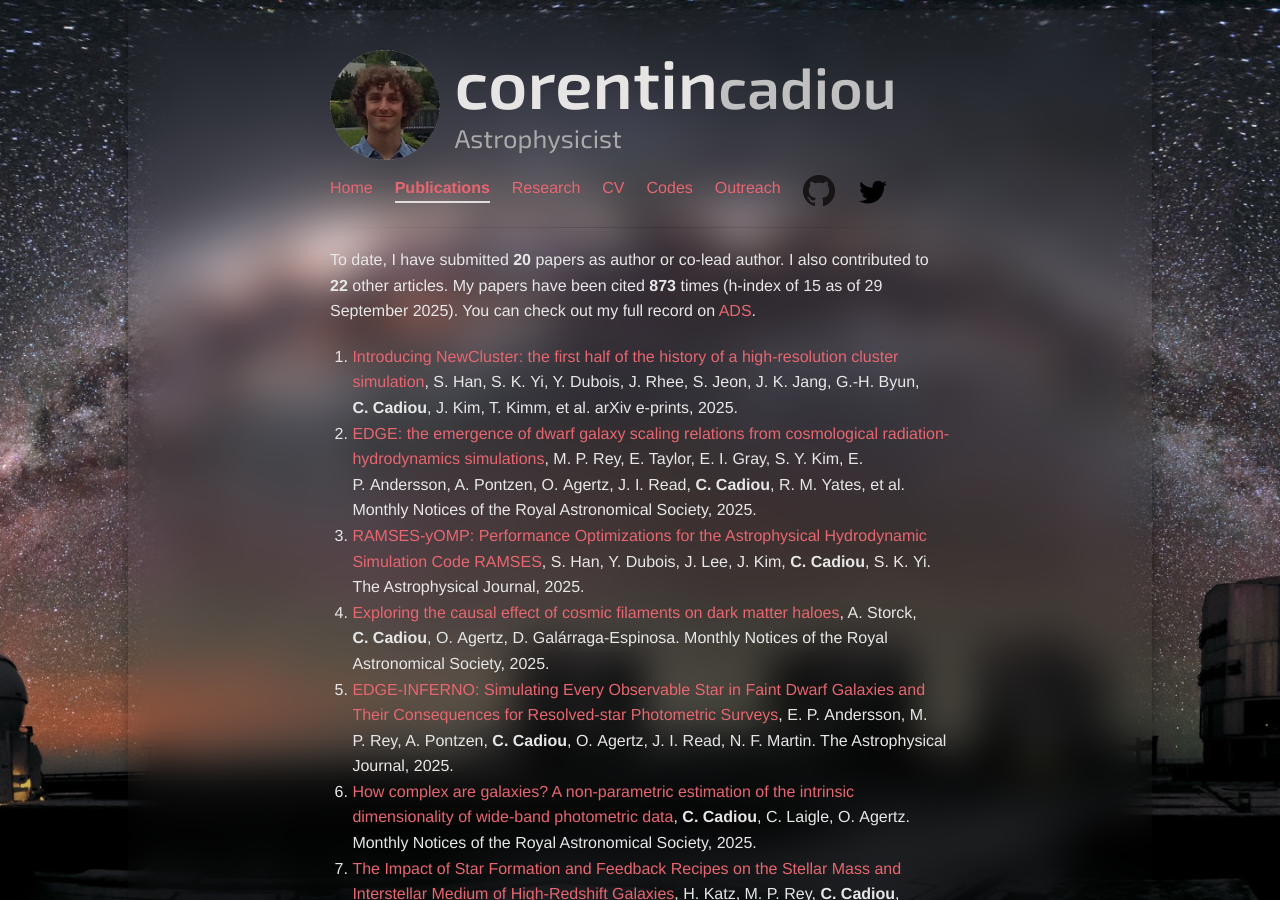
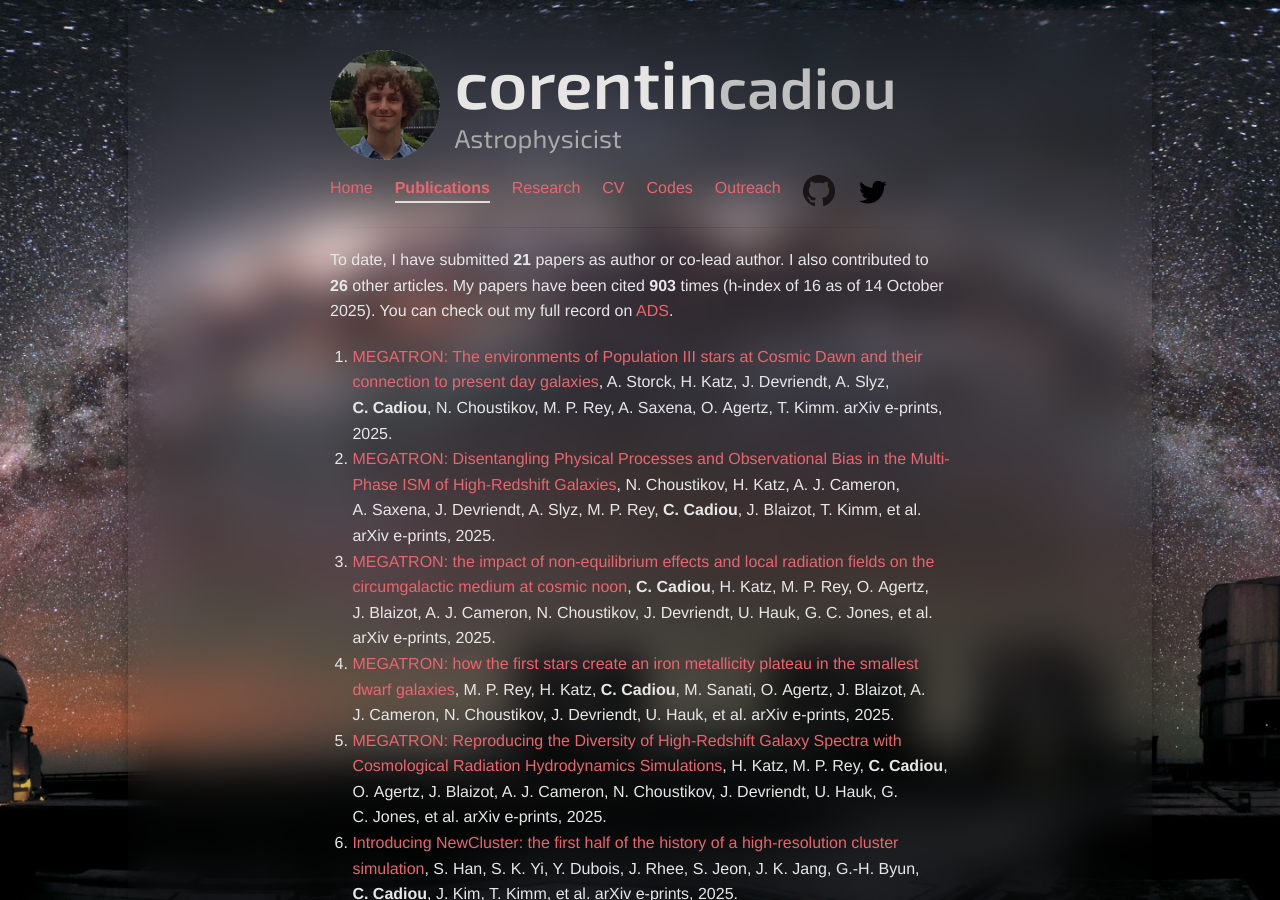
Before and after one commit to cphyc/cphyc.github.io, a Jekyll site: the page built from publications/index.html, in a window 1280 px wide and 900 px high. Built offline with Jekyll 4.4.1, drawn with Linux system fonts in a browser that asks for light colours; nearby versions of some CDN libraries.

Commit message:
Update pubs

```diff
--- a/publications/index.html
+++ b/publications/index.html
@@ -6,12 +6,204 @@ description: My Publications
 ---
 
 <p>
-  To date, I have submitted <b>20</b> papers as author or co-lead author.
-  I also contributed to <b>22</b> other articles.
-  My papers have been cited <b>873</b> times (h-index of 15 as of 29 September 2025).
+  To date, I have submitted <b>21</b> papers as author or co-lead author.
+  I also contributed to <b>26</b> other articles.
+  My papers have been cited <b>903</b> times (h-index of 16 as of 14 October 2025).
   You can check out my full record on <a href="https://ui.adsabs.harvard.edu/search/q=((author%3A%22Cadiou%2C%20C%22))%20-bibstem%3A%22zndo%22%20collection%3Aastronomy&sort=date%20desc%2C%20bibcode%20desc&p_=0" target="_blank">ADS</a>.
 </p>
 <ol>
+
+  <li>
+    <a href="https://arxiv.org/abs/2510.06853">MEGATRON: The environments of Population III stars at Cosmic Dawn and their connection to present day galaxies</a>,
+
+
+      A.&nbsp;Storck,
+
+
+      H.&nbsp;Katz,
+
+
+      J.&nbsp;Devriendt,
+
+
+      A.&nbsp;Slyz,
+
+    <b>
+      C.&nbsp;Cadiou</b>,
+
+
+      N.&nbsp;Choustikov,
+
+
+      M. P.&nbsp;Rey,
+
+
+      A.&nbsp;Saxena,
+
+
+      O.&nbsp;Agertz,
+
+
+      T.&nbsp;Kimm.
+
+    arXiv e-prints, 2025.
+  </li>
+
+  <li>
+    <a href="https://arxiv.org/abs/2510.06347">MEGATRON: Disentangling Physical Processes and Observational Bias in the Multi-Phase ISM of High-Redshift Galaxies</a>,
+
+
+      N.&nbsp;Choustikov,
+
+
+      H.&nbsp;Katz,
+
+
+      A. J.&nbsp;Cameron,
+
+
+      A.&nbsp;Saxena,
+
+
+      J.&nbsp;Devriendt,
+
+
+      A.&nbsp;Slyz,
+
+
+      M. P.&nbsp;Rey,
+
+    <b>
+      C.&nbsp;Cadiou</b>,
+
+
+      J.&nbsp;Blaizot,
+
+
+      T.&nbsp;Kimm,
+
+
+      et al.
+
+    arXiv e-prints, 2025.
+  </li>
+
+  <li>
+    <a href="https://arxiv.org/abs/2510.05667">MEGATRON: the impact of non-equilibrium effects and local radiation fields on the circumgalactic medium at cosmic noon</a>,
+
+    <b>
+      C.&nbsp;Cadiou</b>,
+
+
+      H.&nbsp;Katz,
+
+
+      M. P.&nbsp;Rey,
+
+
+      O.&nbsp;Agertz,
+
+
+      J.&nbsp;Blaizot,
+
+
+      A. J.&nbsp;Cameron,
+
+
+      N.&nbsp;Choustikov,
+
+
+      J.&nbsp;Devriendt,
+
+
+      U.&nbsp;Hauk,
+
+
+      G. C.&nbsp;Jones,
+
+
+      et al.
+
+    arXiv e-prints, 2025.
+  </li>
+
+  <li>
+    <a href="https://arxiv.org/abs/2510.05232">MEGATRON: how the first stars create an iron metallicity plateau in the smallest dwarf galaxies</a>,
+
+
+      M. P.&nbsp;Rey,
+
+
+      H.&nbsp;Katz,
+
+    <b>
+      C.&nbsp;Cadiou</b>,
+
+
+      M.&nbsp;Sanati,
+
+
+      O.&nbsp;Agertz,
+
+
+      J.&nbsp;Blaizot,
+
+
+      A. J.&nbsp;Cameron,
+
+
+      N.&nbsp;Choustikov,
+
+
+      J.&nbsp;Devriendt,
+
+
+      U.&nbsp;Hauk,
+
+
+      et al.
+
+    arXiv e-prints, 2025.
+  </li>
+
+  <li>
+    <a href="https://arxiv.org/abs/2510.05201">MEGATRON: Reproducing the Diversity of High-Redshift Galaxy Spectra with Cosmological Radiation Hydrodynamics Simulations</a>,
+
+
+      H.&nbsp;Katz,
+
+
+      M. P.&nbsp;Rey,
+
+    <b>
+      C.&nbsp;Cadiou</b>,
+
+
+      O.&nbsp;Agertz,
+
+
+      J.&nbsp;Blaizot,
+
+
+      A. J.&nbsp;Cameron,
+
+
+      N.&nbsp;Choustikov,
+
+
+      J.&nbsp;Devriendt,
+
+
+      U.&nbsp;Hauk,
+
+
+      G. C.&nbsp;Jones,
+
+
+      et al.
+
+    arXiv e-prints, 2025.
+  </li>
 
   <li>
     <a href="https://arxiv.org/abs/2507.06301">Introducing NewCluster: the first half of the history of a high-resolution cluster simulation</a>,
--- a/utils/get_publications.py
+++ b/utils/get_publications.py
@@ -24,7 +24,7 @@ REPLACEMENTS = {
 # Additional replacements for CV format
 CV_REPLACEMENTS = {
     "Zenodo": _SKIP,
-    "arXiv e-prints": "submitted to Monthly Notices of the Royal Astronomical Society",
+    "arXiv e-prints": "submitted",
 }
 
 # Typst/LaTeX templates
```
Also changed, not shown: 2 other files.
